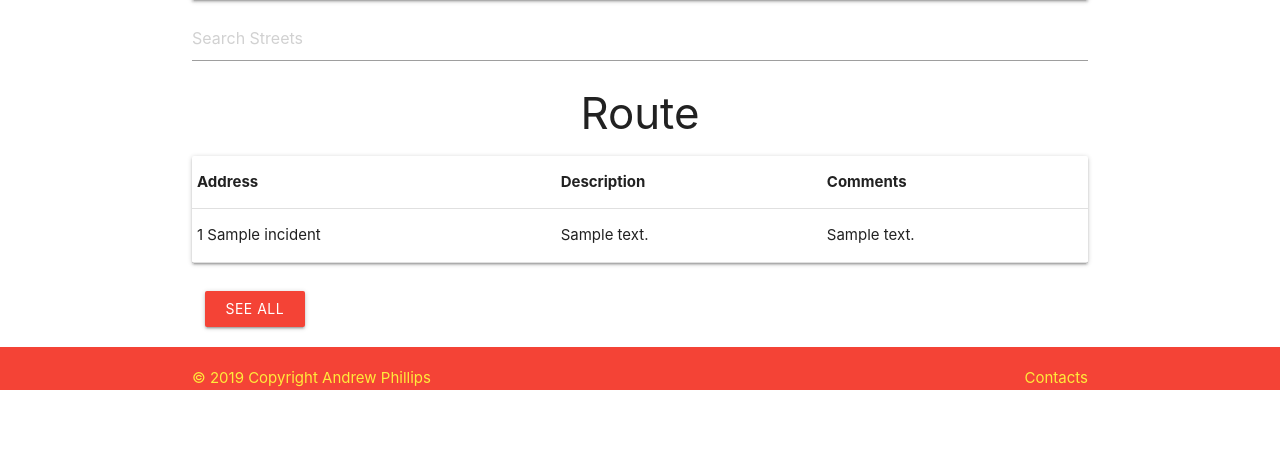
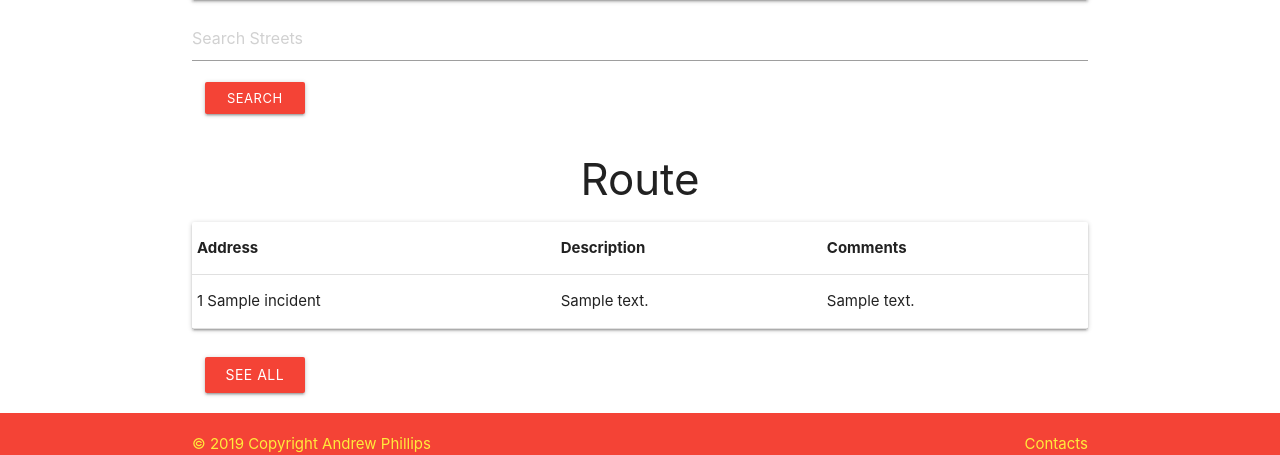
Before and after one commit to bandyp/Postal-Reminders, a Flask app: page /goto_home in a window 1280 px wide. Shown: the part 64-519 px from the top of the page. Run offline with Flask 2, Linux system fonts and the light colour scheme; a database or web service that is not in the repository returns one stand-in record (values such as "Sample title"); some libraries are stand-ins or nearby versions.

Commit message:
adding code for search bar

```diff
--- a/app.py
+++ b/app.py
@@ -39,8 +39,8 @@ def insert_hazard():
 @app.route('/searches', methods=['POST'])
 def searches():
     if request.method == 'POST':
-        THE_STRING = request.form.get('search')
-        results = mongo.db.find({"street_name":THE_STRING})
+        search_result = request.form.get('search')
+        results = mongo.db.street_name.find({"street_name":search_result})
         return render_template("route.html", print(results))
     else:
         return redirect(url_for('get_incidents'))
@@ -50,17 +50,10 @@ def goto_home():
     # function to return to incident page
     return render_template("incidents.html", incidents=mongo.db.incidents.find(), logins=mongo.db.logins.find())
 
-@app.route('/add_login/<login_id>')
-def add_login(login_id):
-    new_login = mongo.db.logins.find_one({"_id": ObjectId()})
-    all_logins = mongo.db.logins.find()
-    # goto add hazard html template
-    return render_template("addhazard.html", login=new_login, logins=all_logins)
-
 @app.route('/add_hazard')
 def add_hazard():
     # goto add hazard html template
-    return render_template("addhazard.html", walk_341=mongo.db.walk_341.find())
+    return render_template("addhazard.html", walk_340=mongo.db.walk_340.find())
 
 @app.route('/add_access')
 def add_access():
--- a/templates/addhazard.html
+++ b/templates/addhazard.html
@@ -20,7 +20,7 @@
                 </div>
                 <div class="input-field col s4">
                     <i class="material-icons prefix">directions_walk</i>
-                    <input value="341" id="walk_no" name="walk_no" type="text" class="validate">
+                    <input value="340" id="walk_no" name="walk_no" type="text" class="validate">
                     <label>Walk ID</label>
                 </div>
                 <div class="input-field col s4">
@@ -40,7 +40,7 @@
                 <i class="material-icons prefix">location_city</i>
                 <select id="street_name" name="street_name">
                       <option value="" disabled selected>Choose Road</option>
-                      {% for street in walk_341 %}
+                      {% for street in walk_340 %}
                       <option value="{{ street.street_name }}">{{ street.street_name }}</option>
                       {% endfor %}
                 </select>
--- a/templates/incidents.html
+++ b/templates/incidents.html
@@ -7,10 +7,10 @@
 </nav>
 <!-- Search bar to find streets and incidents -->
 
-    <form>
+    <form action="{{ url_for('searches') }}" method="POST">
       <div class="input-field">
-        <input action="{{ url_for('searches') }}" name="search" id="search" type="search" placeholder="Search Streets" required>
-
+        <input name="search" id="search" type="search" placeholder="Search Streets">
+        <button class="btn btn-info red btn-small btn-site text-center " type="submit">Search</button>
         <i class="material-icons">close</i>
       </div>
     </form>
```
Also changed, not shown: .c9/metadata/environment/app.py (+1 -1 lines), .c9/metadata/environment/templates/addhazard.html (+1 -1 lines), .c9/metadata/environment/templates/editincident.html (+1 -1 lines), .c9/metadata/environment/templates/incidents.html (+1 -1 lines), 1 other file.
